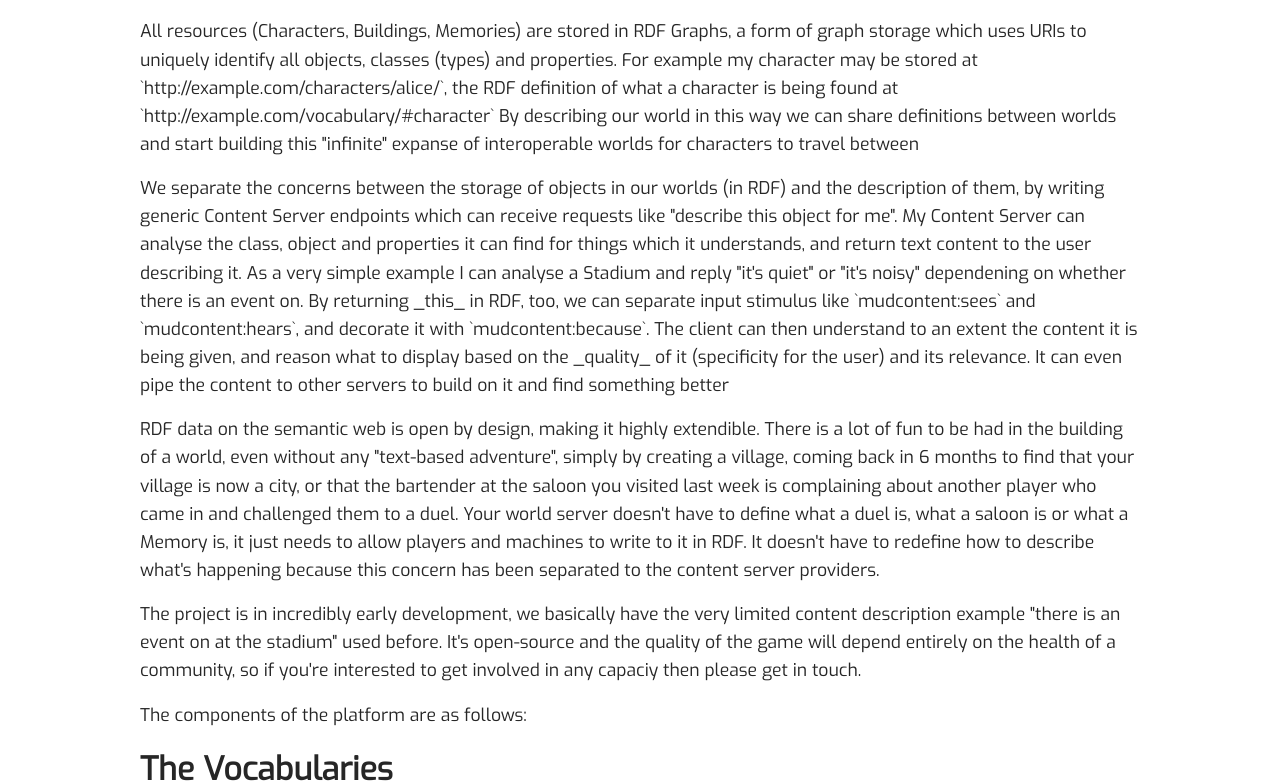
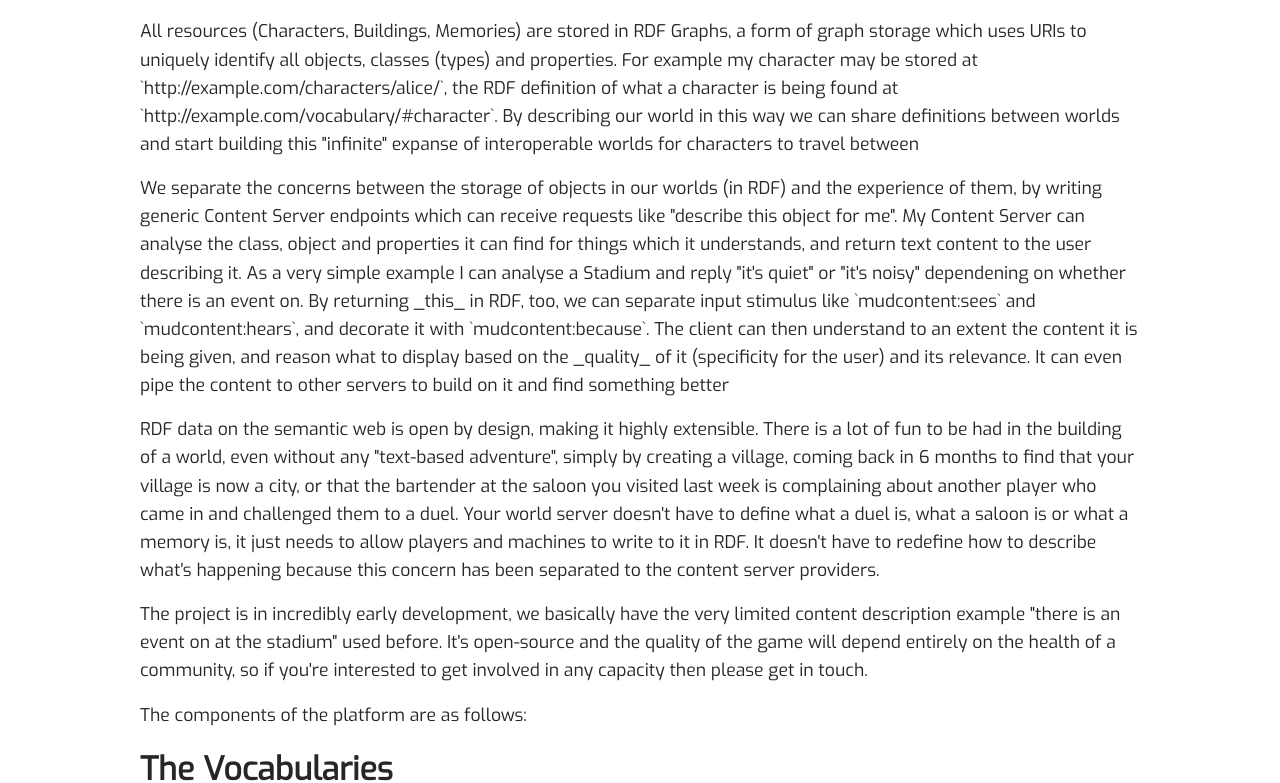
Before and after one commit to Multi-User-Domain/Multi-User-Domain.github.io, a Jekyll site: the page built from index.html, in a window 1280 px wide. Shown: the part 463-1246 px from the top of the page. Built offline with Jekyll 4.4.1, drawn with Linux system fonts in a browser that asks for light colours; nearby versions of some CDN libraries.

Commit message:
minor typos etc

```diff
--- a/index.html
+++ b/index.html
@@ -9,23 +9,23 @@ lang-ref: index
     Building on semantic web standards users <a href="https://inrupt.com/solid/">store their own data</a>, taking their characters and items with them as they travel between different "worlds"; servers created by a community to store shared physical world, like towns and places.
 </p>
 <p>
-    All resources (Characters, Buildings, Memories) are stored in RDF Graphs, a form of graph storage which uses URIs to uniquely identify all objects, classes (types) and properties. For example my character may be stored at `http://example.com/characters/alice/`, the RDF definition of what a character is being found at `http://example.com/vocabulary/#character`
+    All resources (Characters, Buildings, Memories) are stored in RDF Graphs, a form of graph storage which uses URIs to uniquely identify all objects, classes (types) and properties. For example my character may be stored at `http://example.com/characters/alice/`, the RDF definition of what a character is being found at `http://example.com/vocabulary/#character`.
     By describing our world in this way we can share definitions between worlds and start building this "infinite" expanse of interoperable worlds for characters to travel between
 </p>
 <p>
-    We separate the concerns between the storage of objects in our worlds (in RDF) and the description of them, by writing generic Content Server endpoints which can receive requests like "describe this object for me".
+    We separate the concerns between the storage of objects in our worlds (in RDF) and the experience of them, by writing generic Content Server endpoints which can receive requests like "describe this object for me".
     My Content Server can analyse the class, object and properties it can find for things which it understands, and return text content to the user describing it.
     As a very simple example I can analyse a Stadium and reply "it's quiet" or "it's noisy" dependening on whether there is an event on.
     By returning _this_ in RDF, too, we can separate input stimulus like `mudcontent:sees` and `mudcontent:hears`, and decorate it with `mudcontent:because`.
     The client can then understand to an extent the content it is being given, and reason what to display based on the _quality_ of it (specificity for the user) and its relevance. It can even pipe the content to other servers to build on it and find something better
 </p>
 <p>
-    RDF data on the semantic web is open by design, making it highly extendible. There is a lot of fun to be had in the building of a world, even without any "text-based adventure", simply by creating a village, coming back in 6 months to find that your village is now a city, or that the bartender at the saloon you visited last week is complaining about another player who came in and challenged them to a duel.
-    Your world server doesn't have to define what a duel is, what a saloon is or what a Memory is, it just needs to allow players and machines to write to it in RDF.
+    RDF data on the semantic web is open by design, making it highly extensible. There is a lot of fun to be had in the building of a world, even without any "text-based adventure", simply by creating a village, coming back in 6 months to find that your village is now a city, or that the bartender at the saloon you visited last week is complaining about another player who came in and challenged them to a duel.
+    Your world server doesn't have to define what a duel is, what a saloon is or what a memory is, it just needs to allow players and machines to write to it in RDF.
     It doesn't have to redefine how to describe what's happening because this concern has been separated to the content server providers.
 </p>
 <p>
-    The project is in incredibly early development, we basically have the very limited content description example "there is an event on at the stadium" used before. It's open-source and the quality of the game will depend entirely on the health of a community, so if you're interested to get involved in any capaciy then please get in touch.
+    The project is in incredibly early development, we basically have the very limited content description example "there is an event on at the stadium" used before. It's open-source and the quality of the game will depend entirely on the health of a community, so if you're interested to get involved in any capacity then please get in touch.
 </p>
 <p>
     The components of the platform are as follows:
```
